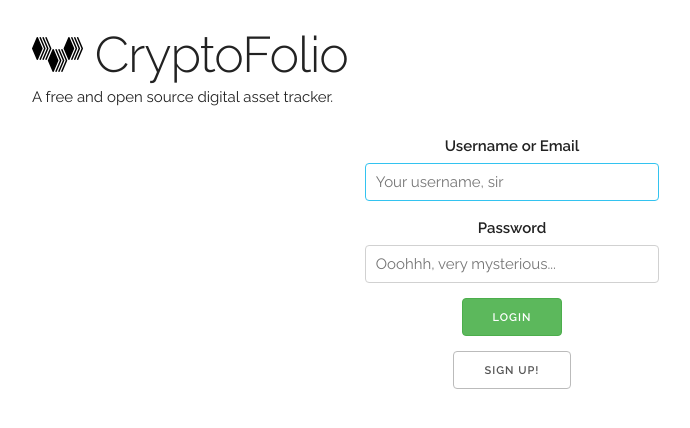
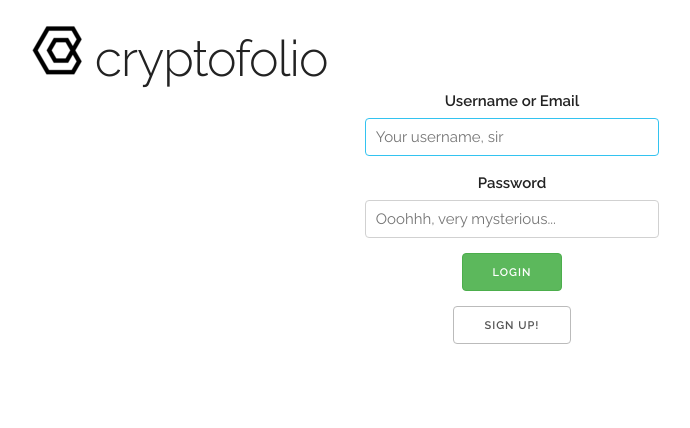
Before and after one commit to andreihod/cryptofolio, an Angular app: page /login in a window 1280 px wide. Shown: the top 428 px of the page, without its empty margins (128-818 px from the left). Built offline with nearby package versions, Linux system fonts and the light colour scheme.

Commit message:
adding new logo

```diff
--- a/package.json
+++ b/package.json
@@ -1,6 +1,6 @@
 {
-  "name": "assts",
-  "version": "0.0.0",
+  "name": "cryptofolio",
+  "version": "0.0.1",
   "license": "MIT",
   "scripts": {
     "ng": "ng",
--- a/src/app/app.component.html
+++ b/src/app/app.component.html
@@ -1,11 +1,8 @@
 <div class="row">
   <div class="six columns">
     <h1>
-      <img src="assets/images/assts.png" alt="assts" /> {{title}}
+      <img width="51" height="51" src="assets/images/cryptofolio.png" alt="assts" /> {{title}}
     </h1>
-    <p>
-      {{description}}
-    </p>
   </div>
   <div class="six columns text-right">
     <app-authentication></app-authentication>
--- a/src/app/app.component.ts
+++ b/src/app/app.component.ts
@@ -10,8 +10,6 @@ import { Component } from '@angular/core';
 })
 export class AppComponent {
 
-  title = 'CryptoFolio';
-  description = 'A free and open source digital asset tracker.';
-
+  title = 'cryptofolio';
 
 }
--- a/src/index.html
+++ b/src/index.html
@@ -4,7 +4,7 @@
 <head>
 
   <meta charset="utf-8">
-  <title> :: CryptoFolio :: </title>
+  <title> cryptofolio </title>
   <meta name="description" content="">
   <meta name="author" content="">
   <base href="/">
```
Also changed, not shown: src/assets/images/cryptofolio.png (added), src/assets/images/favicon.png.
